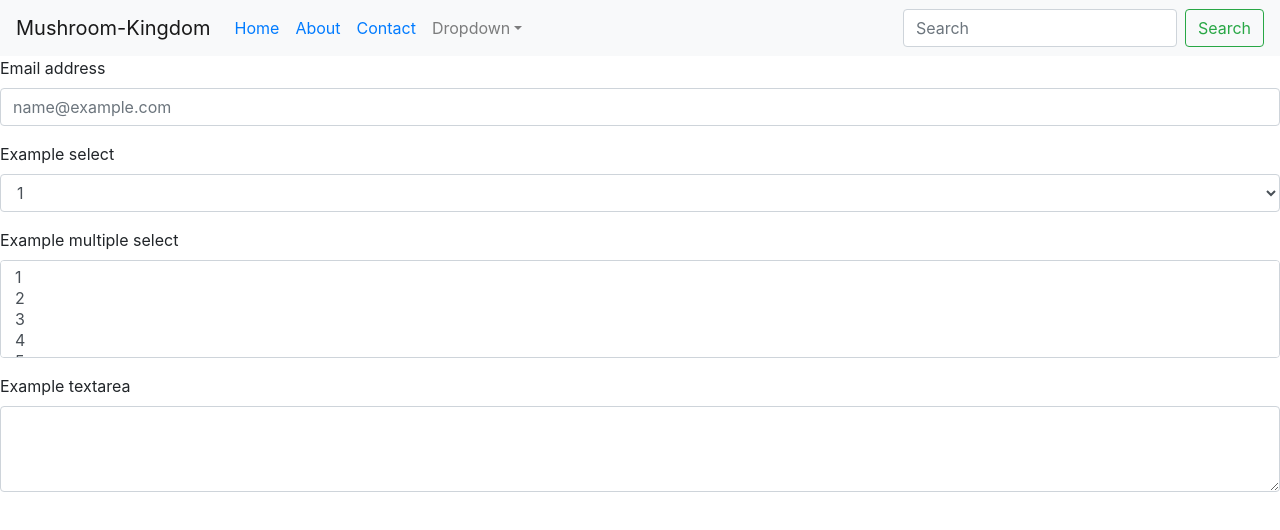
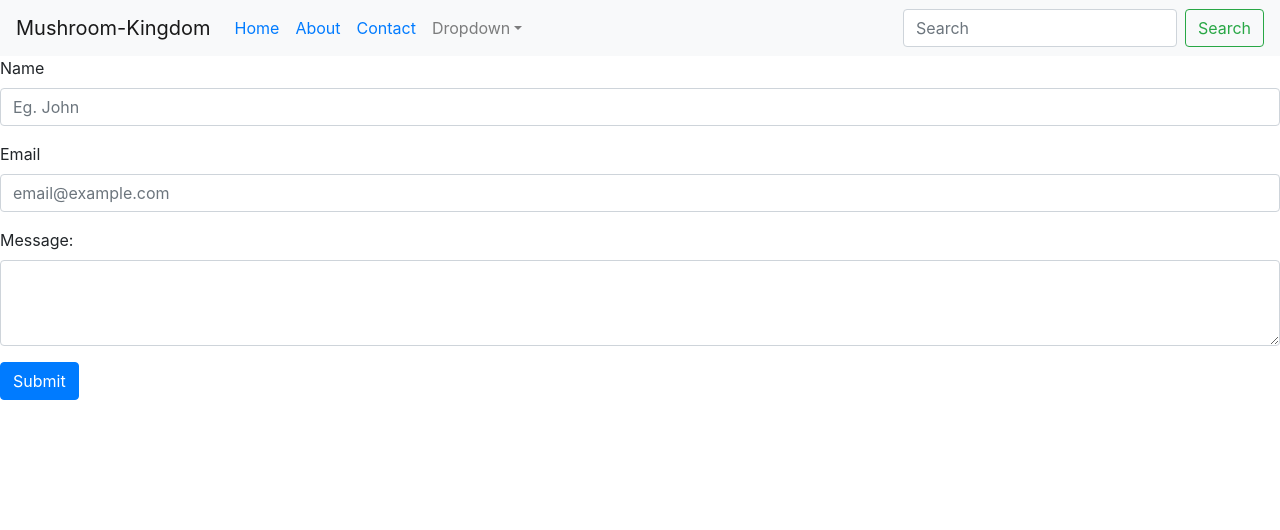
Before and after one commit to Mushroom-Kingdom/mushroom-kingdom, a React (Create React App) app in the folder client/: page /contact in a window 1280 px wide. Shown: the top 530 px of the page. Built offline with nearby package versions, Linux system fonts and the light colour scheme.

Commit message:
changes to contact page

```diff
--- a/client/src/pages/contact.js
+++ b/client/src/pages/contact.js
@@ -1,39 +1,29 @@
-import React from 'react'
-import contactcss from './css/contact.css'
-import { Navbar, Nav, NavItem, NavDropdown, MenuItem, Button, Form } from 'react-bootstrap';
+import React from 'react';
+import './css/contact.css';
+import { Button, Form } from 'react-bootstrap';
 
 function Contact() {
+  function HandleSubmit(e){
+    e.preventDefault();
+    console.log("testing")
+  }
+
   return (
       <div className="Contact">
-            <Form>
-              <Form.Group controlId="exampleForm.ControlInput1">
-                <Form.Label>Email address</Form.Label>
-                <Form.Control type="email" placeholder="name@example.com" />
+          <Form onSubmit={HandleSubmit}>
+            <Form.Group controlId="Name">
+              <Form.Label>Name</Form.Label>
+              <Form.Control type="Name" placeholder="Eg. John" />
             </Form.Group>
-              <Form.Group controlId="exampleForm.ControlSelect1">
-                <Form.Label>Example select</Form.Label>
-                <Form.Control as="select">
-                  <option>1</option>
-                  <option>2</option>
-                  <option>3</option>
-                  <option>4</option>
-                  <option>5</option>
-                </Form.Control>
+            <Form.Group controlId="Email">
+              <Form.Label>Email</Form.Label>
+              <Form.Control type="Email" placeholder="email@example.com" />
             </Form.Group>
-              <Form.Group controlId="exampleForm.ControlSelect2">
-                <Form.Label>Example multiple select</Form.Label>
-                <Form.Control as="select" multiple>
-                  <option>1</option>
-                  <option>2</option>
-                  <option>3</option>
-                  <option>4</option>
-                  <option>5</option>
-                </Form.Control>
-              </Form.Group>
-              <Form.Group controlId="exampleForm.ControlTextarea1">
-                <Form.Label>Example textarea</Form.Label>
+            <Form.Group controlId="Message">
+              <Form.Label>Message:</Form.Label>
               <Form.Control as="textarea" rows={3} />
             </Form.Group>
+            <Button variant="primary" type="submit">Submit</Button>
           </Form>
       </div>
   )
```
Lines whose indentation alone changed are shown as unchanged.
